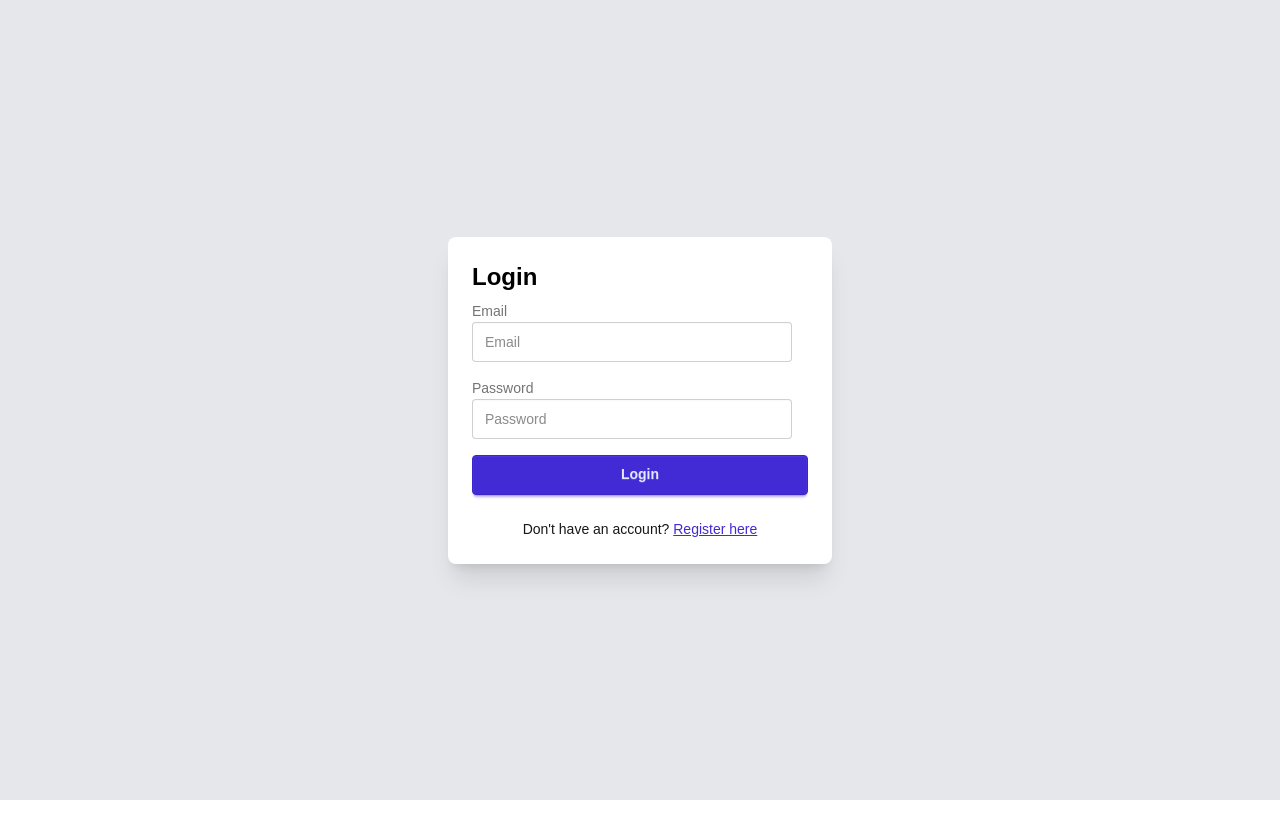
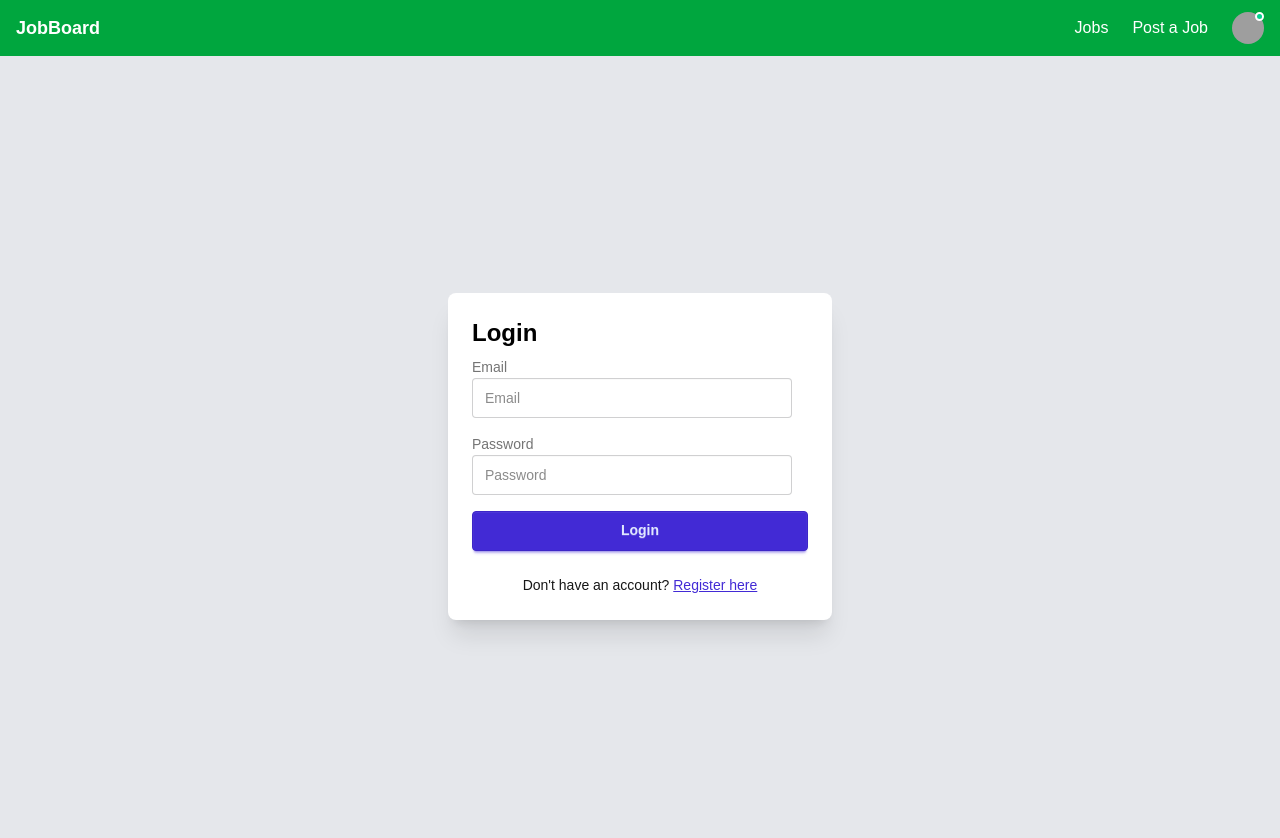
Before and after one commit to asm-shaikat/job-board-client, a Next.js app: page /login in a window 1280 px wide. Shown: the top 838 px of the page. Before the commit the page ends 800 px from the top, so only its background shows below. Built offline with nearby package versions, Linux system fonts and the light colour scheme; grey boxes are pictures that could not be loaded.

Commit message:
initial responsive navbar

```diff
--- a/package.json
+++ b/package.json
@@ -11,6 +11,7 @@
   "dependencies": {
     "@reduxjs/toolkit": "^2.7.0",
     "daisyui": "^5.0.35",
+    "lucide-react": "^0.507.0",
     "next": "15.3.1",
     "react": "^19.0.0",
     "react-dom": "^19.0.0",
--- a/src/app/layout.tsx
+++ b/src/app/layout.tsx
@@ -4,6 +4,7 @@ import "./globals.css";
 import AuthGuard from "@/components/AuthGuard";
 import { Providers } from "./Providers";
 import { Toaster } from "react-hot-toast";
+import Navbar from "@/components/Navbar";
 
 const geistSans = Geist({
   variable: "--font-geist-sans",
@@ -16,7 +17,7 @@ const geistMono = Geist_Mono({
 });
 
 export const metadata: Metadata = {
-  title: "Create Next App",
+  title: "Job Board",
   description: "Generated by create next app",
 };
 
@@ -30,6 +31,7 @@ export default function RootLayout({
       <body className={`${geistSans.variable} ${geistMono.variable} antialiased`}>
       <Toaster position="top-right" reverseOrder={false} />
         <Providers>
+          <Navbar />
           <AuthGuard>{children}</AuthGuard>
         </Providers>
       </body>
--- a/src/app/page.tsx
+++ b/src/app/page.tsx
@@ -1,18 +1,8 @@
 'use client';
-import { useDispatch } from "react-redux";
-import type { AppDispatch } from "@/store";
-import { logout } from "@/store/slices/authSlice";
-import { useRouter } from "next/navigation";
 export default function Home() {
-  const dispatch = useDispatch<AppDispatch>();
-  const router = useRouter()
-  const handleLogout = () =>{
-    dispatch(logout())
-    router.push('/login')
-  }
   return (
     <div className="grid grid-rows-[20px_1fr_20px] items-center justify-items-center min-h-screen p-8 pb-20 gap-16 sm:p-20 font-[family-name:var(--font-geist-sans)]">
-      <button onClick={handleLogout}>Logout</button>
+      <p>Lorem ipsum dolor sit amet consectetur adipisicing elit. Similique, doloribus?</p>
     </div>
   );
 }
--- /dev/null
+++ b/src/components/Navbar.tsx
@@ -0,0 +1,80 @@
+"use client";
+
+import Link from "next/link";
+import { useState } from "react";
+import { Menu, X } from "lucide-react";
+import { useDispatch } from "react-redux";
+import type { AppDispatch } from "@/store";
+import { logout } from "@/store/slices/authSlice";
+import { useRouter } from "next/navigation";
+export default function Navbar() {
+  const [isOpen, setIsOpen] = useState(false);
+  const [profileOpen, setProfileOpen] = useState(false);
+  const dispatch = useDispatch<AppDispatch>();
+  const router = useRouter()
+  const handleLogout = () =>{
+    dispatch(logout())
+    router.push('/login')
+  }
+
+  return (
+    <nav className="bg-green-600 text-white shadow-md">
+      <div className="max-w-7xl mx-auto px-4 py-3 flex items-center justify-between">
+        {/* Logo */}
+        <Link href="/" className="text-lg font-bold">
+          JobBoard
+        </Link>
+
+        {/* Desktop Menu */}
+        <div className="hidden md:flex items-center gap-6">
+          <Link href="/jobs" className="hover:underline">Jobs</Link>
+          <Link href="/post" className="hover:underline">Post a Job</Link>
+
+          {/* Profile Avatar Dropdown */}
+          <div className="relative">
+            <div className="avatar avatar-online" onClick={() => setProfileOpen(!profileOpen)}>
+              <div className="w-8 rounded-full">
+                  <img src="https://img.daisyui.com/images/profile/demo/gordon@192.webp" />
+              </div>
+            </div>
+            {profileOpen && (
+              <div className="absolute right-0 mt-2 w-48 bg-white text-black rounded-md shadow-lg z-50">
+                <Link href="/profile" className="block px-4 py-2 hover:bg-gray-100">Profile</Link>
+                <Link href="/settings" className="block px-4 py-2 hover:bg-gray-100">Settings</Link>
+                <button
+                  onClick={handleLogout}
+                  className="w-full text-left px-4 py-2 hover:bg-gray-100"
+                >
+                  Logout
+                </button>
+              </div>
+            )}
+          </div>
+        </div>
+
+        {/* Mobile Menu Button */}
+        <div className="md:hidden">
+          <button onClick={() => setIsOpen(!isOpen)}>
+            {isOpen ? <X className="w-6 h-6" /> : <Menu className="w-6 h-6" />}
+          </button>
+        </div>
+      </div>
+
+      {/* Mobile Menu */}
+      {isOpen && (
+        <div className="md:hidden bg-green-500 px-4 pb-4">
+          <Link href="/jobs" className="block py-2">Jobs</Link>
+          <Link href="/post" className="block py-2">Post a Job</Link>
+          <Link href="/profile" className="block py-2">Profile</Link>
+          <Link href="/settings" className="block py-2">Settings</Link>
+          <button
+            onClick={handleLogout}
+            className="block py-2 text-left w-full"
+          >
+            Logout
+          </button>
+        </div>
+      )}
+    </nav>
+  );
+}
```
Also changed, not shown: 1 other file (tests, documents, lock files or other folders).
